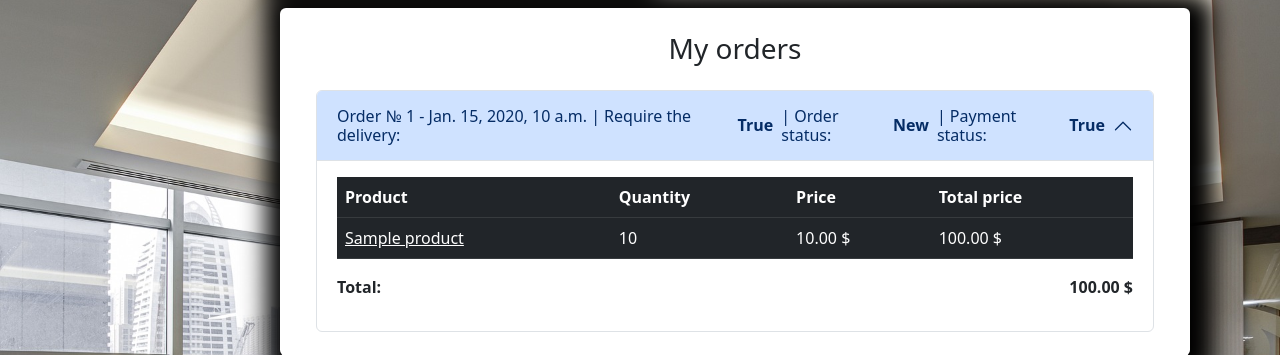
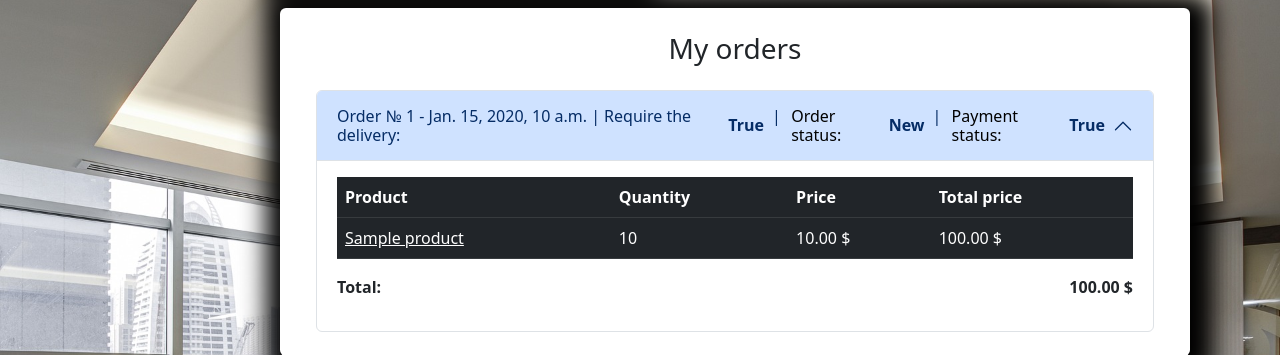
Before and after one commit to Viktor-Beniukh/awesome-house-style, a Django app: page /user/profile/ in a window 1280 px wide. Shown: the part 882-1237 px from the top of the page. Run offline with Django 4.2, Linux system fonts and the light colour scheme; a user stored in the database is signed in; tables that the repository leaves empty hold one stand-in row (values such as "Sample post"); grey boxes marked "Sample" are stand-in pictures; some libraries are stand-ins or nearby versions.

Commit message:
Added css to links of status

```diff
--- a/static/deps/css/my_css.css
+++ b/static/deps/css/my_css.css
@@ -46,3 +46,12 @@ body {
   color: blue;
   text-decoration: underline;
 }
+
+.order-status, .payment-status {
+  color: black;
+  text-decoration: none;
+}
+.order-status:hover, .payment-status:hover {
+  color: blue;
+  text-decoration: underline;
+}
--- a/users/templates/users/profile.html
+++ b/users/templates/users/profile.html
@@ -93,7 +93,10 @@
                 <div class="accordion-item">
                   <h2 class="accordion-header" id="heading{{ order.id }}">
                     <button class="accordion-button {% if order != orders.0 %}collapsed{% endif %}" type="button" data-bs-toggle="collapse" data-bs-target="#collapse{{ order.id }}" aria-expanded="false" aria-controls="collapse{{ order.id }}">
-                      Order № {{ order.id }} - {{ order.created_at }} | Require the delivery: <strong class="mx-2">{{order.requires_delivery}}</strong> | Order status: <strong class="mx-2">{{ order.status_order }}</strong> | Payment status: <strong class="mx-2">{{ order.is_paid }}</strong>
+                      Order № {{ order.id }} - {{ order.created_at }}
+                      | Require the delivery: <strong class="mx-2">{{order.requires_delivery}}</strong>
+                      | &#8194;<a class="order-status" href="#"> Order status:</a> <strong class="mx-2">{{ order.status_order }}</strong>
+                      | &#8194;<a class="payment-status" href="#">Payment status:</a> <strong class="mx-2">{{ order.is_paid }}</strong>
                     </button>
                   </h2>
                   <div id="collapse{{ order.id }}" class="accordion-collapse collapse {% if order == orders.0 %}show{% endif %}" aria-labelledby="heading{{ order.id }}" data-bs-parent="#accordionExample">
```
